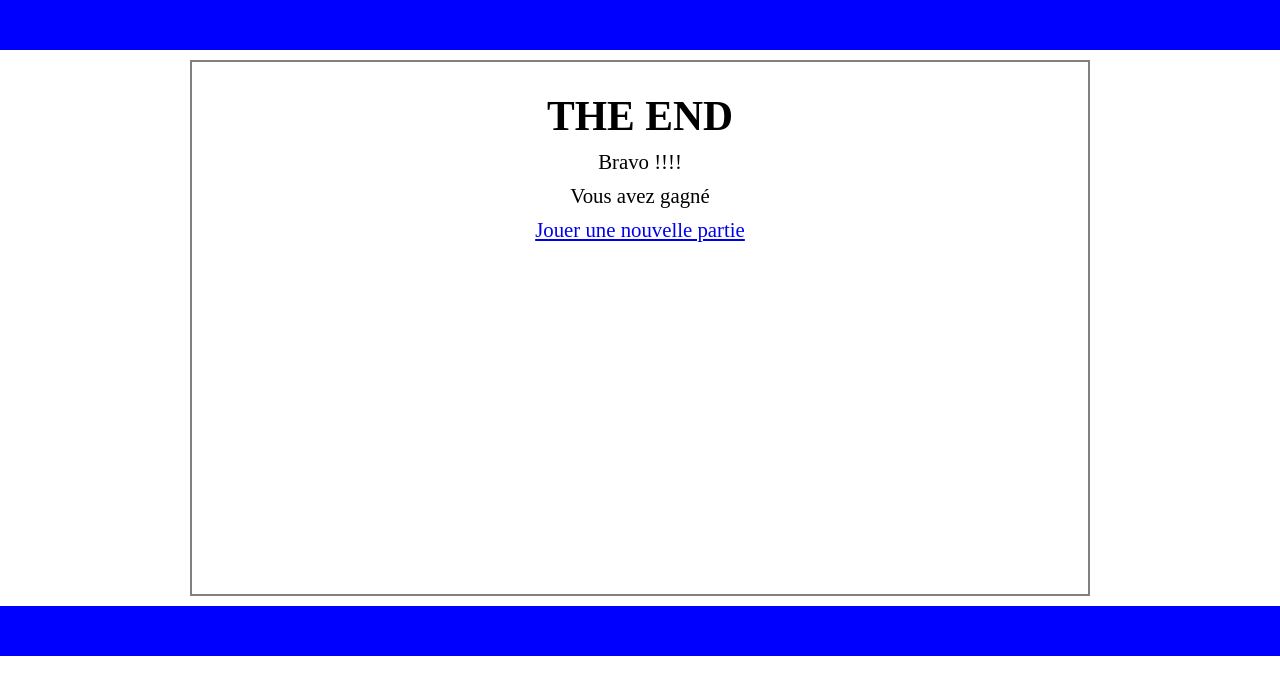
After one commit to t-initi/TranslatorApp, a PHP site: page /endwon.php in a window 1280 px wide. The commit adds this page. Shown: the top 695 px of the page. Run offline with PHP 8.4, Linux system fonts and the light colour scheme.

Commit message:
Dernière mise à jour

```diff
--- a/css/style.css
+++ b/css/style.css
@@ -9,8 +9,6 @@ width: 100%;
 	width:100%;
 	background-color: blue;
 	height: 50px;
-
-
 }
 #mainFrame{
 	width: 70%;
@@ -29,7 +27,7 @@ width: 100%;
 
 }
 #wordPanel{
-	border: 1px solid black;
+
 	display: inline-block;
 	width: 68%;
 	float: left;
@@ -96,3 +94,14 @@ width: 100%;
 #resultCheck{
 	display: hidden;
 }
+#mainPanel{
+	font-size: 1.3em;
+	margin: 10px;
+}
+#mainPanel div, #mainPanel p{
+
+	margin: 10px;
+}
+#resultCheck, #engWord{
+	visibility: hidden;
+}
--- /dev/null
+++ b/endwon.php
@@ -0,0 +1,37 @@
+<!DOCTYPE html>
+
+<html>
+	<head>
+		<meta charset='utf-8'>
+		<title>Translator Game</title>
+		<link rel="stylesheet" type="text/css" href="css/style.css">
+		<script type="text/javascript" src="./js/jquery.js"></script>
+		<script type="text/javascript" src='./js/evaluate_request.js'></script>
+
+	</head>
+
+	<body>
+		<div class='top'> </div>
+		<div id='mainFrame'>
+			<div id="mainPanel">
+
+				<h1>THE END</h1>
+				<div>
+					<p>Bravo !!!!</p><p>Vous avez gagné</p>
+
+					<div>
+						<a href="./index.php"> Jouer une nouvelle partie </a>
+					</div>
+				</div>
+
+
+			</div>
+
+		</div>
+		<div class='bottom'> </div>
+
+	</body>
+
+
+
+</html>
--- a/index.php
+++ b/index.php
@@ -52,7 +52,7 @@
 				<h2 class='sub_title'>AIDE MEMOIRE</h2>
 				<div>
 
-					<p>La première lettre est : <span id='engWord' ></span> <span id='fChar'></span></p>
+					<p>La première lettre est : <span id='fChar'></span> <br /><span id='engWord' ></span></p>
 
 					<p>Le nombre de caractère est :  <span id='nbChar'></span></p>
 				</div>
--- a/js/evaluate_request.js
+++ b/js/evaluate_request.js
@@ -64,7 +64,7 @@ $(document).ready(function(){
 
 		if(p==20){
 			//Fin du jeu : joueur a gagné
-			window.location.href= "./end.php";
+			window.location.href= "./endwon.php";
 				//alert("Fin du jeu : joueur a gagné");
 		}
 
@@ -80,7 +80,7 @@ $(document).ready(function(){
 		if(p==0){
 			//Fin du jeu le joueur a perdu
 			//alert("Fin du jeu : joueur a perdu");
-			window.location.href= "./end.php";
+			window.location.href= "./endlost.php";
 		}
 	}
 
@@ -111,12 +111,22 @@ $(document).ready(function(){
 			url: './php/translate.php/?mot='+word,
 			success: function(data){
 				$('#engWord').html(data);
-				var res = $('#engWord').text().charAt(0).toUpperCase();
-				//$('#engWord').html(res);
-				fChar.html(res);
-				nbChar.html($('#engWord').text().length);
-				/*firstW = $('#engWord').text().toUpperCase();
-				fChar.text(firstW);*/
+
+				//si on ne trouve pas de traduction
+				if($('#engWord').html()=="null"){
+					pickRandomWord(); //On charge un autre mot
+					loadHideEnglishWord();
+				}else{
+					var res = $('#engWord').text().charAt(0).toUpperCase();
+					//$('#engWord').html(res);
+					fChar.html(res);
+					nbChar.html($('#engWord').text().length);
+				}
+
+
+
+
+
 			}
 
 		});
--- a/php/classes/TranslateEngine.class.php
+++ b/php/classes/TranslateEngine.class.php
@@ -54,7 +54,7 @@ class TranslateEngine{
 		$target =$this->getElementsByClassName("dl_dict_area",$dom);
 		if(!isset($target[1])){
 			//return null;
-			return $word;
+			return "null";
 
 		}else{
 			$div1 =$target[1]->getElementsByTagName('div')->item(1);
--- a/php/translate.php
+++ b/php/translate.php
@@ -11,9 +11,9 @@ if(isset($_GET['mot'])){
 	$english = $translator->translate($mot);
 
 	//On vérifie que la valeur de retourn n'est pas nulle
-	if(!is_null($english)){
+	//if(!is_null($english)){
 		echo $english; //On renvoie le mot traduit
-	}
+	//}
 	//else generata anothere word
 
 }
```
Also changed, not shown: endlost.php (renamed from end.php, +6 -19 lines).
